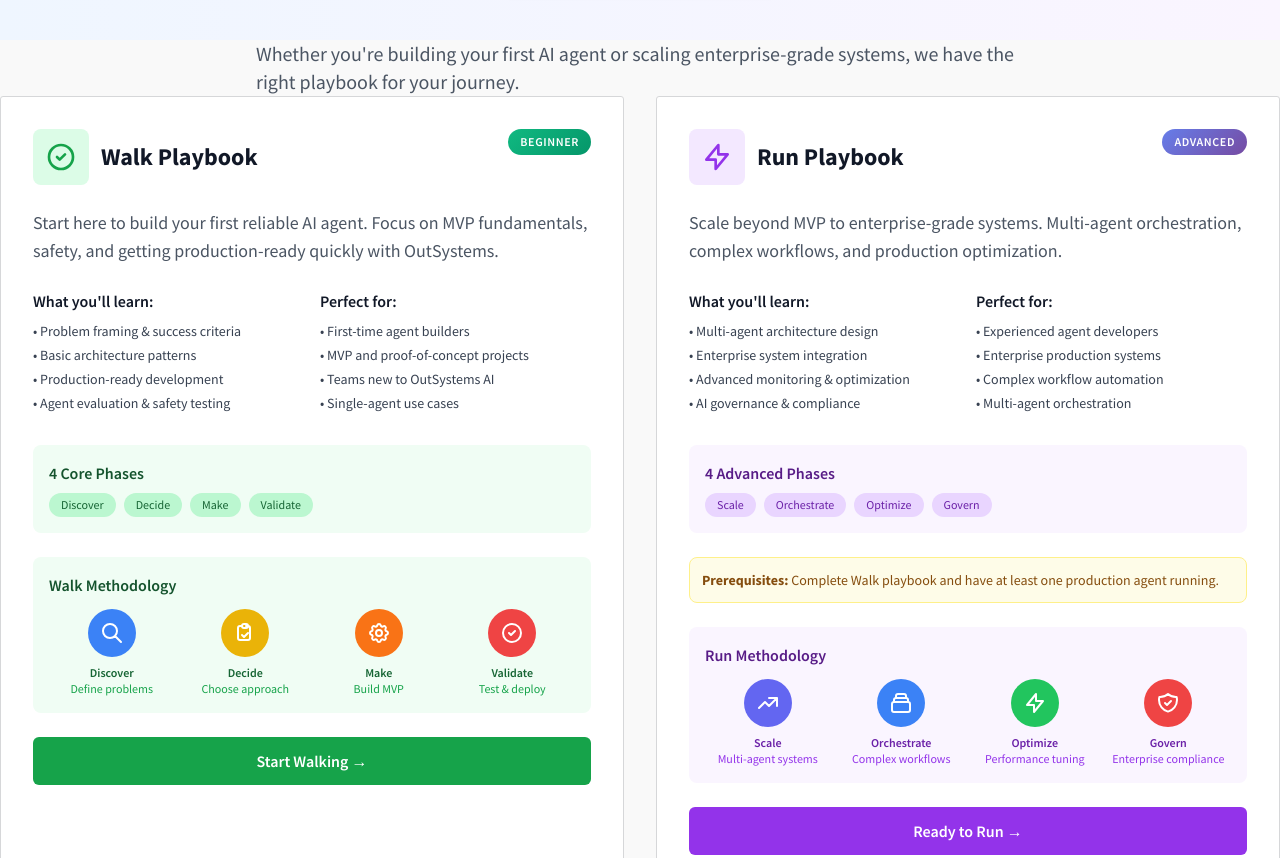
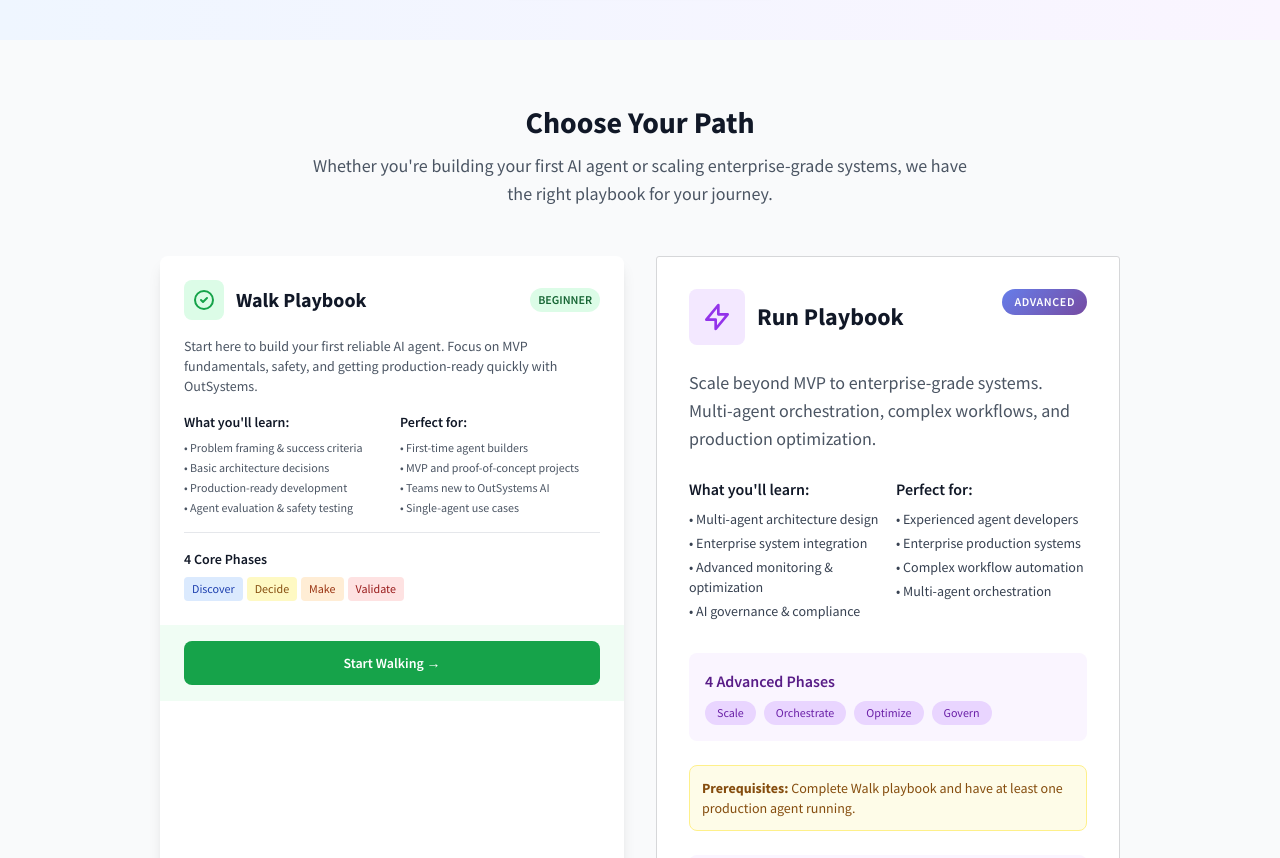
Before and after one commit to leezo77/aiplaybooks, a plain HTML site: page index.html in a window 1280 px wide. Shown: the part 1100-1958 px from the top of the page. Drawn offline with nearby package versions, Linux system fonts and the light colour scheme.

Commit message:
Add files via upload

```diff
--- a/index.html
+++ b/index.html
@@ -232,43 +232,50 @@
                 </div>
             </div>
         </section>
-                    <p class="text-xl text-gray-600 max-w-3xl mx-auto">
+
+        <!-- Playbooks Section -->
+        <section id="playbooks" class="py-16 bg-gray-50">
+            <div class="max-w-5xl mx-auto px-4 sm:px-6 lg:px-8">
+                <div class="text-center mb-12">
+                    <h2 class="text-3xl font-bold text-gray-900 mb-3">Choose Your Path</h2>
+                    <p class="text-lg text-gray-600 max-w-2xl mx-auto">
                         Whether you're building your first AI agent or scaling enterprise-grade systems, we have the right playbook for your journey.
                     </p>
                 </div>
 
                 <div class="grid lg:grid-cols-2 gap-8">
                     <!-- Walk Playbook Card -->
-                    <div class="playbook-card p-8">
-                        <div class="flex items-start justify-between mb-6">
-                            <div class="flex items-center space-x-3">
-                                <div class="bg-green-100 rounded-lg p-3">
-                                    <svg class="w-8 h-8 text-green-600" fill="none" stroke="currentColor" viewBox="0 0 24 24">
+                    <div class="bg-white rounded-lg shadow-lg overflow-hidden">
+                        <div class="p-6">
+                            <div class="flex items-center justify-between mb-4">
+                                <div class="flex items-center">
+                                    <div class="bg-green-100 rounded-lg p-2 mr-3">
+                                        <svg class="w-6 h-6 text-green-600" fill="none" stroke="currentColor" viewBox="0 0 24 24">
                                             <path stroke-linecap="round" stroke-linejoin="round" stroke-width="2" d="M9 12l2 2 4-4m6 2a9 9 0 11-18 0 9 9 0 0118 0z"></path>
                                         </svg>
                                     </div>
-                                <h4 class="text-2xl font-bold text-gray-900">Walk Playbook</h4>
+                                    <h3 class="text-xl font-bold text-gray-900">Walk Playbook</h3>
                                 </div>
-                            <span class="walk-badge">Beginner</span>
+                                <span class="bg-green-100 text-green-800 text-xs font-semibold px-2 py-1 rounded-full">BEGINNER</span>
                             </div>
 
-                        <p class="text-gray-600 mb-6 text-lg">
+                            <p class="text-gray-600 mb-4 text-sm">
                                 Start here to build your first reliable AI agent. Focus on MVP fundamentals, safety, and getting production-ready quickly with OutSystems.
                             </p>
 
-                        <div class="grid md:grid-cols-2 gap-4 mb-8">
+                            <div class="grid grid-cols-2 gap-4">
                                 <div>
-                                <h5 class="font-semibold text-gray-900 mb-2">What you'll learn:</h5>
-                                <ul class="text-sm text-gray-700 space-y-1">
+                                    <h4 class="font-semibold text-gray-900 mb-2 text-sm">What you'll learn:</h4>
+                                    <ul class="space-y-1 text-xs text-gray-600">
                                         <li>• Problem framing & success criteria</li>
-                                    <li>• Basic architecture patterns</li>
+                                        <li>• Basic architecture decisions</li>
                                         <li>• Production-ready development</li>
                                         <li>• Agent evaluation & safety testing</li>
                                     </ul>
                                 </div>
                                 <div>
-                                <h5 class="font-semibold text-gray-900 mb-2">Perfect for:</h5>
-                                <ul class="text-sm text-gray-700 space-y-1">
+                                    <h4 class="font-semibold text-gray-900 mb-2 text-sm">Perfect for:</h4>
+                                    <ul class="space-y-1 text-xs text-gray-600">
                                         <li>• First-time agent builders</li>
                                         <li>• MVP and proof-of-concept projects</li>
                                         <li>• Teams new to OutSystems AI</li>
@@ -277,63 +284,22 @@
                                 </div>
                             </div>
 
-                        <div class="bg-green-50 p-4 rounded-lg mb-6">
-                            <h6 class="font-semibold text-green-900 mb-2">4 Core Phases</h6>
-                            <div class="flex flex-wrap gap-2">
-                                <span class="bg-green-200 text-green-800 px-3 py-1 rounded-full text-xs font-medium">Discover</span>
-                                <span class="bg-green-200 text-green-800 px-3 py-1 rounded-full text-xs font-medium">Decide</span>
-                                <span class="bg-green-200 text-green-800 px-3 py-1 rounded-full text-xs font-medium">Make</span>
-                                <span class="bg-green-200 text-green-800 px-3 py-1 rounded-full text-xs font-medium">Validate</span>
-                            </div>
-                        </div>
-
-                        <!-- Walk Methodology Visual -->
-                        <div class="bg-green-50 p-4 rounded-lg mb-6">
-                            <h6 class="font-semibold text-green-900 mb-3">Walk Methodology</h6>
-                            <div class="grid grid-cols-4 gap-2">
-                                <div class="text-center">
-                                    <div class="w-12 h-12 bg-blue-500 rounded-full flex items-center justify-center mx-auto mb-2">
-                                        <svg class="w-6 h-6 text-white" fill="none" stroke="currentColor" viewBox="0 0 24 24">
-                                            <path stroke-linecap="round" stroke-linejoin="round" stroke-width="2" d="M21 21l-6-6m2-5a7 7 0 11-14 0 7 7 0 0114 0z"></path>
-                                        </svg>
-                                    </div>
-                                    <p class="text-xs font-semibold text-green-800">Discover</p>
-                                    <p class="text-xs text-green-600">Define problems</p>
-                                </div>
-                                <div class="text-center">
-                                    <div class="w-12 h-12 bg-yellow-500 rounded-full flex items-center justify-center mx-auto mb-2">
-                                        <svg class="w-6 h-6 text-white" fill="none" stroke="currentColor" viewBox="0 0 24 24">
-                                            <path stroke-linecap="round" stroke-linejoin="round" stroke-width="2" d="M9 5H7a2 2 0 00-2 2v10a2 2 0 002 2h8a2 2 0 002-2V7a2 2 0 00-2-2h-2M9 5a2 2 0 002 2h2a2 2 0 002-2M9 5a2 2 0 012-2h2a2 2 0 012 2m-6 9l2 2 4-4"></path>
-                                        </svg>
-                                    </div>
-                                    <p class="text-xs font-semibold text-green-800">Decide</p>
-                                    <p class="text-xs text-green-600">Choose approach</p>
-                                </div>
-                                <div class="text-center">
-                                    <div class="w-12 h-12 bg-orange-500 rounded-full flex items-center justify-center mx-auto mb-2">
-                                        <svg class="w-6 h-6 text-white" fill="none" stroke="currentColor" viewBox="0 0 24 24">
-                                            <path stroke-linecap="round" stroke-linejoin="round" stroke-width="2" d="M10.325 4.317c.426-1.756 2.924-1.756 3.35 0a1.724 1.724 0 002.573 1.066c1.543-.94 3.31.826 2.37 2.37a1.724 1.724 0 001.065 2.572c1.756.426 1.756 2.924 0 3.35a1.724 1.724 0 00-1.066 2.573c.94 1.543-.826 3.31-2.37 2.37a1.724 1.724 0 00-2.572 1.065c-.426 1.756-2.924 1.756-3.35 0a1.724 1.724 0 00-2.573-1.066c-1.543.94-3.31-.826-2.37-2.37a1.724 1.724 0 00-1.065-2.572c-1.756-.426-1.756-2.924 0-3.35a1.724 1.724 0 001.066-2.573c-.94-1.543.826-3.31 2.37-2.37.996.608 2.296.07 2.572-1.065z"></path>
-                                            <path stroke-linecap="round" stroke-linejoin="round" stroke-width="2" d="M15 12a3 3 0 11-6 0 3 3 0 016 0z"></path>
-                                        </svg>
-                                    </div>
-                                    <p class="text-xs font-semibold text-green-800">Make</p>
-                                    <p class="text-xs text-green-600">Build MVP</p>
-                                </div>
-                                <div class="text-center">
-                                    <div class="w-12 h-12 bg-red-500 rounded-full flex items-center justify-center mx-auto mb-2">
-                                        <svg class="w-6 h-6 text-white" fill="none" stroke="currentColor" viewBox="0 0 24 24">
-                                            <path stroke-linecap="round" stroke-linejoin="round" stroke-width="2" d="M9 12l2 2 4-4m6 2a9 9 0 11-18 0 9 9 0 0118 0z"></path>
-                                        </svg>
-                                    </div>
-                                    <p class="text-xs font-semibold text-green-800">Validate</p>
-                                    <p class="text-xs text-green-600">Test & deploy</p>
+                            <div class="mt-4 pt-4 border-t border-gray-200">
+                                <h4 class="font-semibold text-gray-900 mb-2 text-sm">4 Core Phases</h4>
+                                <div class="flex flex-wrap gap-1">
+                                    <span class="bg-blue-100 text-blue-800 text-xs font-medium px-2 py-1 rounded">Discover</span>
+                                    <span class="bg-yellow-100 text-yellow-800 text-xs font-medium px-2 py-1 rounded">Decide</span>
+                                    <span class="bg-orange-100 text-orange-800 text-xs font-medium px-2 py-1 rounded">Make</span>
+                                    <span class="bg-red-100 text-red-800 text-xs font-medium px-2 py-1 rounded">Validate</span>
                                 </div>
                             </div>
                         </div>
 
-                        <a href="walk-playbook.html" class="w-full bg-green-600 text-white py-3 px-4 rounded-md font-semibold hover:bg-green-700 transition-colors text-center block">
+                        <div class="bg-green-50 px-6 py-4">
+                            <a href="walk-playbook.html" class="block w-full bg-green-600 text-white text-center font-semibold py-3 px-4 rounded-lg hover:bg-green-700 transition-colors text-sm">
                                 Start Walking →
                             </a>
+                        </div>
                     </div>
 
                     <!-- Run Playbook Card -->
```
Lines whose indentation alone changed are shown as unchanged.
